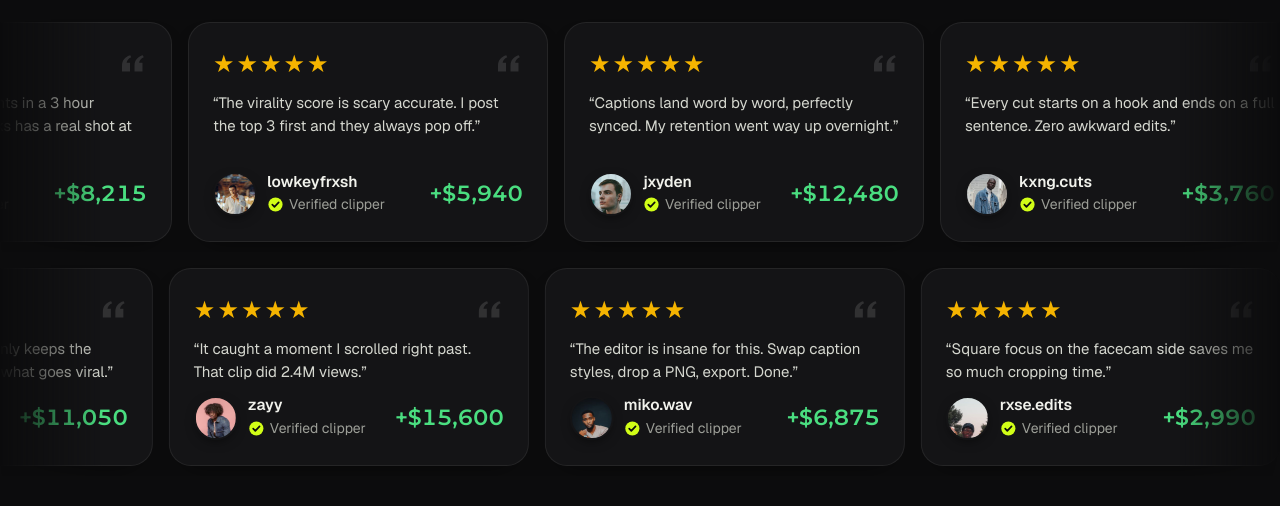
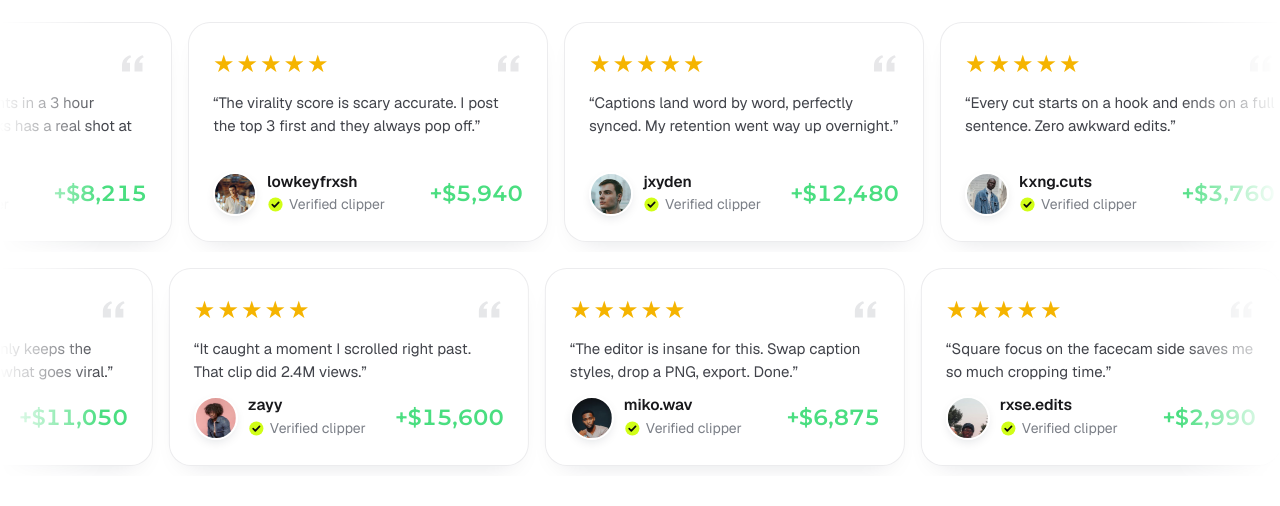
Before and after one commit to frRitamDas/clippfy-pro-review, a website: page index.html in a window 1280 px wide. Drawn offline with nearby package versions, Linux system fonts and the light colour scheme.

Commit message:
Switch review cards to light color theme
Co-authored-by: arena-agent <297053741+arena-agent@users.noreply.github.com>

```diff
--- a/assets/reviews.css
+++ b/assets/reviews.css
@@ -9,20 +9,20 @@
    that real cascade, so this renders like the live site with zero dead overrides.
    ========================================================================== */
 
-/* ---------- design tokens (dark graphite + neon lime) ---------- */
+/* ---------- design tokens (light neutrals + neon lime) ---------- */
 :root {
-  color-scheme: dark;
+  color-scheme: light;
 
-  --bg: #0c0c0d;
-  --s1: #141416;
+  --bg: #ffffff;
+  --s1: #ffffff;
 
-  --ink: #f1f2ec;
-  --ink-2: #d5d7cf;
-  --muted: #9c9e97;
+  --ink: #18181b;
+  --ink-2: #41434a;
+  --muted: #7b7f87;
 
   --on-lime: #0c0c0d;
   --lime: #d1fe17;
-  --hairline: rgba(255, 255, 255, .07);
+  --hairline: rgba(15, 23, 42, .08);
 
   --font: "Geist", "Segoe UI", system-ui, sans-serif;
   --display: "Montserrat", "Geist", system-ui, sans-serif;
@@ -108,14 +108,14 @@ section { padding: 88px 0; position: relative; }
   border-radius: 22px;
   background: var(--s1);
   border: 1px solid var(--hairline);
-  box-shadow: 0 12px 28px -18px rgba(0, 0, 0, .8);
+  box-shadow: 0 12px 28px -18px rgba(15, 23, 42, .18);
 }
 
 .tc-top { display: flex; justify-content: space-between; align-items: center; }
 
 .ystars { color: #f5b400; font-size: 24px; letter-spacing: 2px; }
 
-.qmark { width: 30px; height: 30px; color: rgba(255, 255, 255, .12); flex: none; }
+.qmark { width: 30px; height: 30px; color: rgba(15, 23, 42, .1); flex: none; }
 
 .tcard blockquote {
   margin: 0;
@@ -167,7 +167,7 @@ section { padding: 88px 0; position: relative; }
   background-size: cover;
   background-position: center;
   border: 3px solid var(--s1);
-  box-shadow: 0 4px 12px -4px rgba(0, 0, 0, .6);
+  box-shadow: 0 4px 12px -4px rgba(15, 23, 42, .16);
   pointer-events: none;
   user-select: none;
   -webkit-user-select: none;
```
